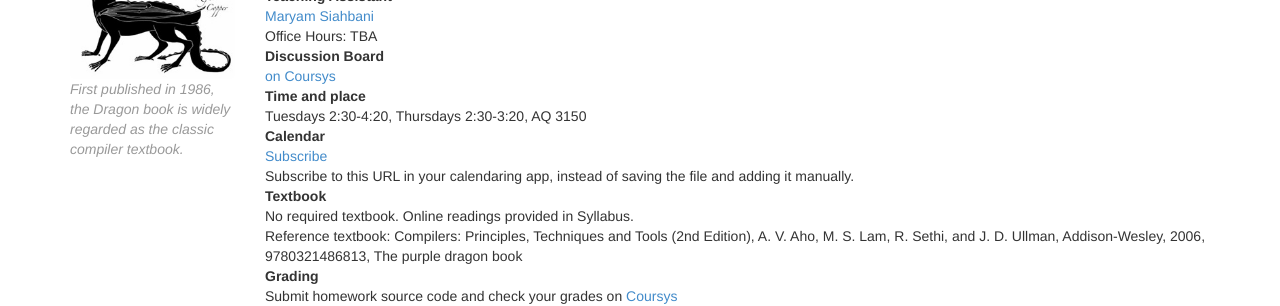
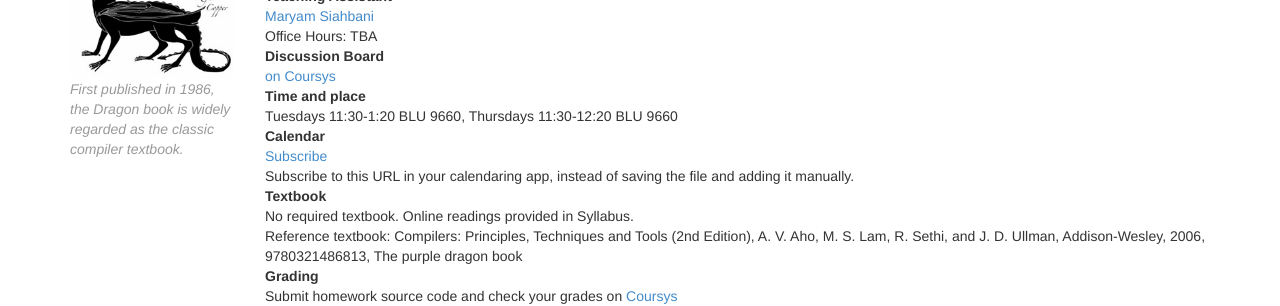
Before and after one commit to anoopsarkar/compilers-class, a Jekyll site: the page built from index.md, in a window 1280 px wide. Shown: the part 297-603 px from the top of the page. Built offline with Jekyll 4.4.1, drawn with Linux system fonts in a browser that asks for light colours; nearby versions of some CDN libraries.

Commit message:
fixed times

```diff
--- a/index.md
+++ b/index.md
@@ -23,7 +23,7 @@ Discussion Board
 : [on Coursys](https://courses.cs.sfu.ca/2016su-cmpt-379-d1/discussion/)
 
 Time and place
-: Tuesdays 2:30-4:20, Thursdays 2:30-3:20, AQ 3150
+: Tuesdays 11:30-1:20 BLU 9660, Thursdays 11:30-12:20 BLU 9660
 
 Calendar
 : [Subscribe](https://courses.cs.sfu.ca/calendar/0261d2fe6030dc6570c3073ca9dd1a93/anoop)
```
